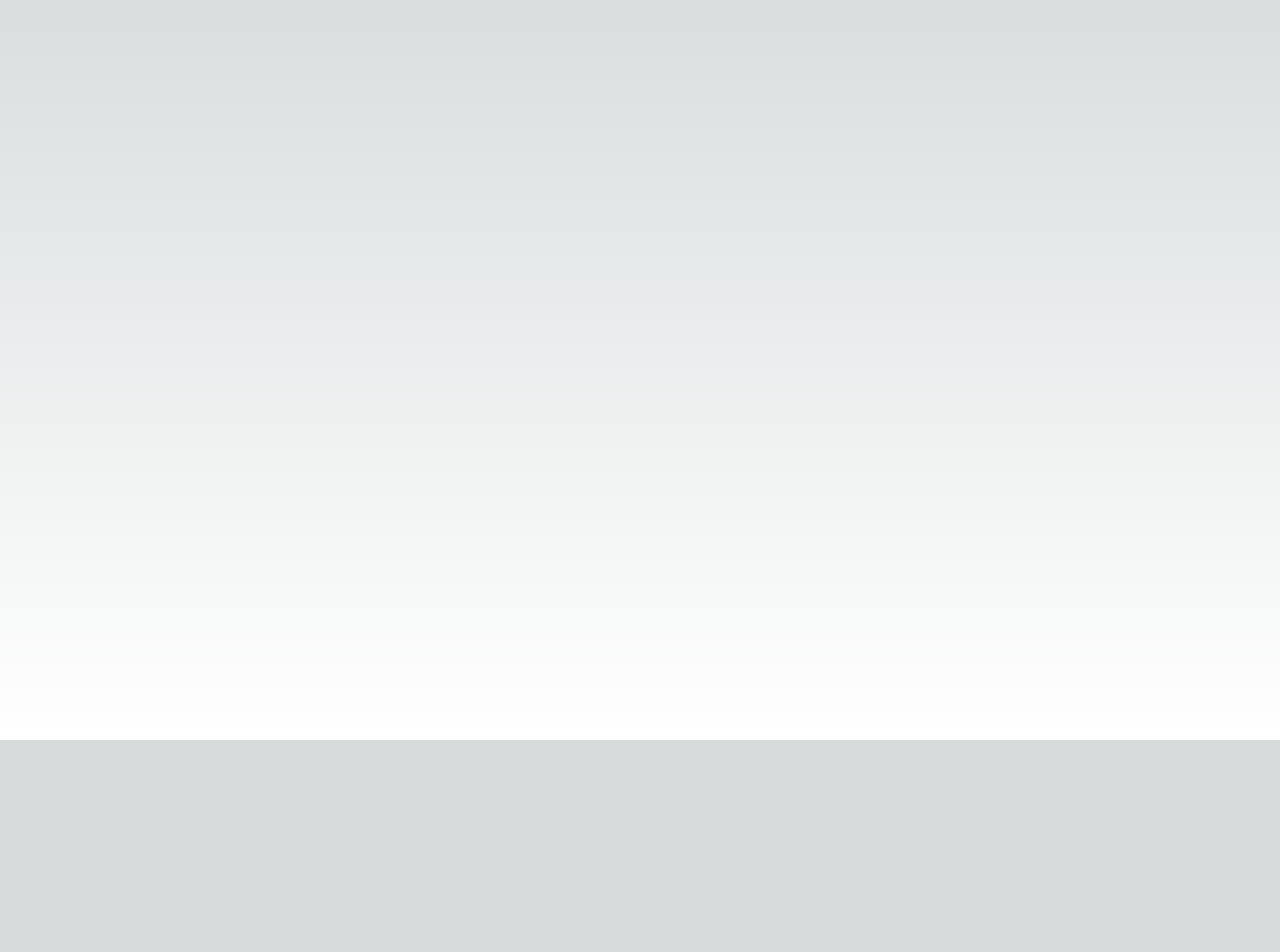
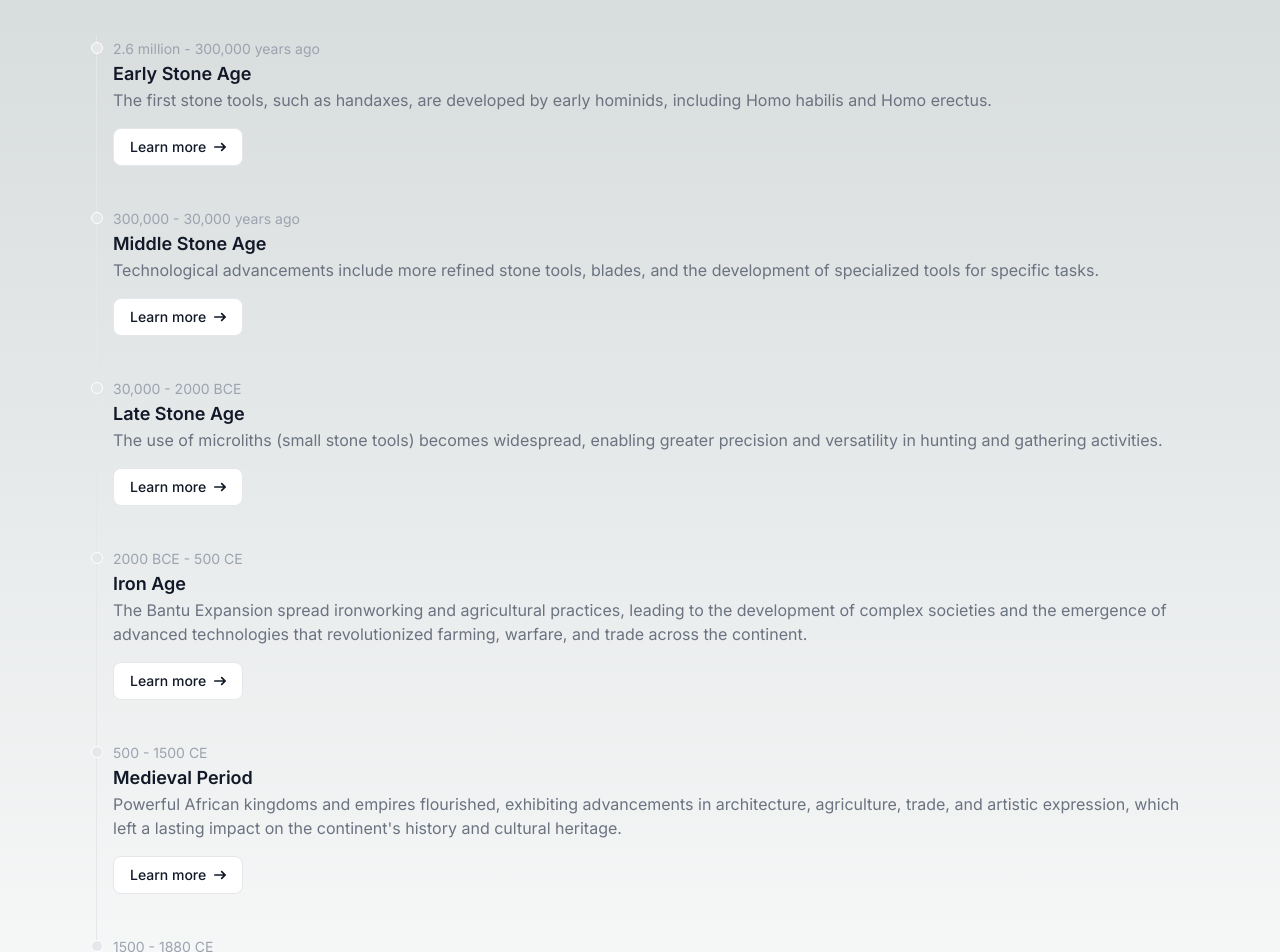
Before and after one commit to kafwe/african-timeline, a Next.js app: page / in a window 1280 px wide. Shown: the part 60-1012 px from the top of the page. Before the commit the page ends 800 px from the top, so only its background shows below. Built offline with nearby package versions, Linux system fonts and the light colour scheme.

Commit message:
Add timeline content

```diff
--- a/app/page.js
+++ b/app/page.js
@@ -5,6 +5,45 @@ import TimelineItem from '@/components/TimelineItem'
 export default function Home() {
   return (
     <main className="flex min-h-screen flex-col items-center justify-between p-24">
+      <Timeline>
+        <TimelineItem
+          title="Early Stone Age"
+          description="The first stone tools, such as handaxes, are developed by early hominids, including Homo habilis and Homo erectus."
+          date="2.6 million - 300,000 years ago"
+          link={'/'}
+        />
+        <TimelineItem
+          title="Middle Stone Age"
+          description="Technological advancements include more refined stone tools, blades, and the development of specialized tools for specific tasks."
+          date="300,000 - 30,000 years ago"
+          link={'/'}
+        />
+        <TimelineItem
+          title="Late Stone Age"
+          description="The use of microliths (small stone tools) becomes widespread, enabling greater precision and versatility in hunting and gathering activities."
+          date="30,000 - 2000 BCE"
+          link={'/'}
+        />
+        <TimelineItem
+          title="Iron Age"
+          description="The Bantu Expansion spread ironworking and agricultural practices, leading to the development of complex societies and the emergence of advanced technologies that revolutionized farming, warfare, and trade across the continent."
+          date="2000 BCE - 500 CE"
+          link={'/'}
+        />
+        <TimelineItem
+          title="Medieval Period"
+          description="Powerful African kingdoms and empires flourished, exhibiting advancements in architecture, agriculture, trade, and artistic expression, which left a lasting impact on the continent's history and cultural heritage."
+          date="500 - 1500 CE"
+          link={'/'}
+        />
+        <TimelineItem
+          title="Pre-colonial Period"
+          description="Diverse African kingdoms and civilizations thrived. These societies showcased remarkable artistic and metallurgical skills, developed extensive trade networks, and preserved cultural and religious texts in illuminated manuscripts, reflecting the rich heritage and achievements of the time."
+          date="1500 - 1880 CE"
+          link={'/'}
+        />
+
+     </Timeline>
     </main>
   )
 }
```
